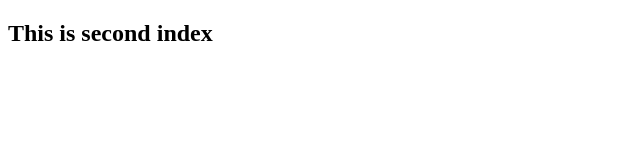
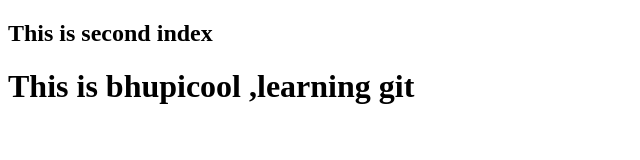
Before and after one commit to bhupicool/web-page-repo, a plain HTML site: page index1.html in a window 1280 px wide. Shown: the whole page, without its empty margins (0-640 px from the left). Drawn offline with Linux system fonts and the light colour scheme.

Commit message:
updated index1.html
Added html header

```diff
--- a/index1.html
+++ b/index1.html
@@ -7,5 +7,6 @@
 </head>
 <body>
     <h2>This is second index</h2>
+    <h1>This is bhupicool ,learning git</h1>
 </body>
 </html>
```
